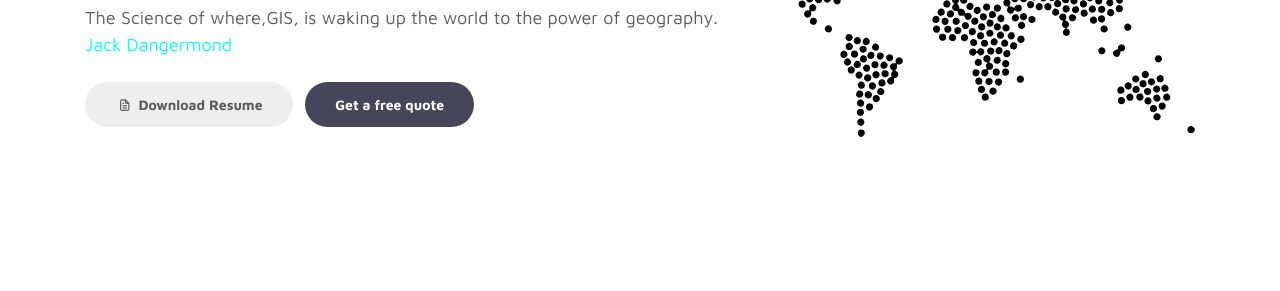
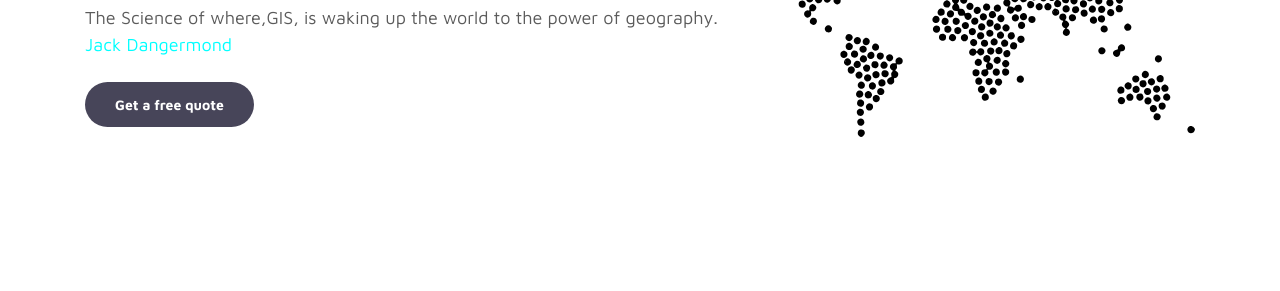
Before and after one commit to alikhosravi/alikhosravi.github.io, a plain HTML site: page index.html in a window 1280 px wide. Shown: the part 329-620 px from the top of the page. Drawn offline with Linux system fonts and the light colour scheme.

Commit message:
Update index.html

```diff
--- a/index.html
+++ b/index.html
@@ -90,7 +90,7 @@
 
 
                         <div class="custom-btn-group mt-4">
-                          <a href="#" class="btn mr-lg-2 custom-btn"><i class='uil uil-file-alt'></i> Download Resume</a>
+
                           <a href="#contact" class="btn custom-btn custom-btn-bg custom-btn-link">Get a free quote</a>
                         </div>
                     </div>
```
